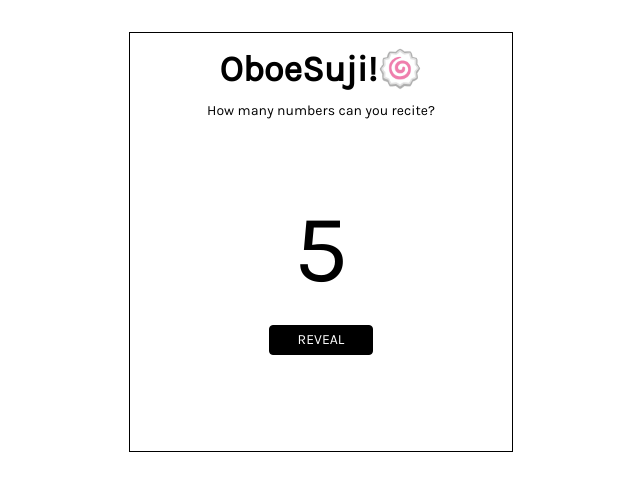
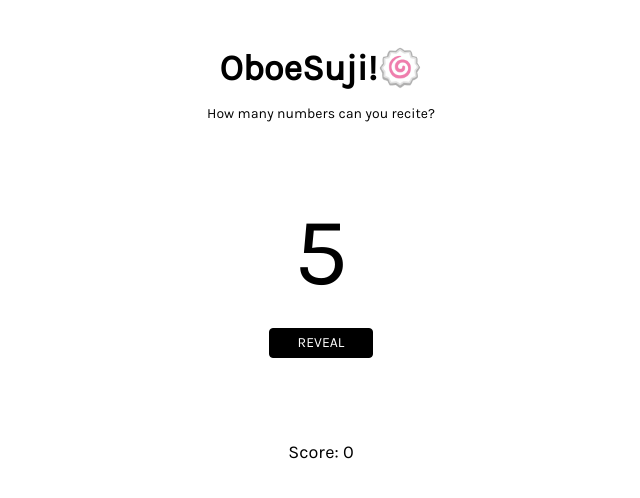
Before and after one commit to aditiintechk/oboe-suji, a React (Vite) app: page / in a window 1280 px wide. Both pictures are taken after typing "5", "5" into the empty fields and a click on the button "LET'S GO". Shown: the top 498 px of the page, without its empty margins (319-959 px from the left). Built offline with nearby package versions, Linux system fonts and the light colour scheme.

Commit message:
add score

```diff
--- a/src/App.tsx
+++ b/src/App.tsx
@@ -7,6 +7,8 @@ import Game from './components/Game.tsx'
 function App() {
 	const [showGame, setShowGame] = useState(false)
 	const [randomNumber, setRandomNumber] = useState(0)
+	const [showAnswer, setShowAnswer] = useState(false)
+	const [score, setScore] = useState(0)
 
 	const [formData, setFormData] = useState({
 		from: '',
@@ -19,6 +21,11 @@ function App() {
 		setRandomNumber(Number(data.from))
 	}
 
+	function handleShow() {
+		setShowAnswer(true)
+		setScore(0)
+	}
+
 	function handleNumberClick() {
 		setRandomNumber(
 			Math.floor(
@@ -26,15 +33,20 @@ function App() {
 					(Number(formData.to) - Number(formData.from) + 1)
 			) + Number(formData.from)
 		)
+		setShowAnswer(false)
+		setScore((prevScore) => prevScore + 1)
 	}
 
 	return (
-		<div className='max-w-sm mx-auto py-4 border border-black'>
+		<div className='max-w-sm mx-auto py-4'>
 			<Header />
 			{showGame ? (
 				<Game
 					randomNumber={randomNumber}
 					handleNumberClick={handleNumberClick}
+					handleShow={handleShow}
+					showAnswer={showAnswer}
+					score={score}
 				/>
 			) : (
 				<Home handleFormSubmit={handleFormSubmit} />
--- a/src/components/Game.tsx
+++ b/src/components/Game.tsx
@@ -1,18 +1,19 @@
-import { MouseEventHandler, useState } from 'react'
+import { MouseEventHandler } from 'react'
 import dataOne from '../json/dataOne.json'
 
 export default function Game({
 	randomNumber,
 	handleNumberClick,
+	handleShow,
+	showAnswer,
+	score,
 }: {
 	randomNumber: number
 	handleNumberClick: MouseEventHandler
+	handleShow: MouseEventHandler
+	showAnswer: boolean
+	score: number
 }) {
-	const [showAnswer, setShowAnswer] = useState(false)
-	function handleShow() {
-		setShowAnswer(true)
-	}
-
 	function getCurrentObject() {
 		return dataOne.find(
 			(obj: { number: number }) => Number(randomNumber) === obj.number
@@ -57,6 +58,7 @@ export default function Game({
 					REVEAL
 				</button>
 			)}
+			<p className='mt-20 text-lg'>Score: {score}</p>
 		</div>
 	)
 }
--- a/src/components/Header.tsx
+++ b/src/components/Header.tsx
@@ -3,7 +3,7 @@ import '../App.css'
 export default function Header() {
 	return (
 		<header className='font-sans'>
-			<h1 className='font-bold text-4xl mb-3'>OboeSuji!🍥</h1>
+			<h1 className='font-bold text-4xl mb-4'>OboeSuji!🍥</h1>
 			<h2 className='text-sm'>How many numbers can you recite?</h2>
 		</header>
 	)
--- a/src/components/Home.tsx
+++ b/src/components/Home.tsx
@@ -1,9 +1,9 @@
-import { MouseEventHandler, useState } from 'react'
+import { FormEvent, useState } from 'react'
 
 export default function Home({
 	handleFormSubmit,
 }: {
-	handleFormSubmit: MouseEventHandler
+	handleFormSubmit: FormEvent
 }) {
 	const [formData, setFormData] = useState({
 		from: '',
```
